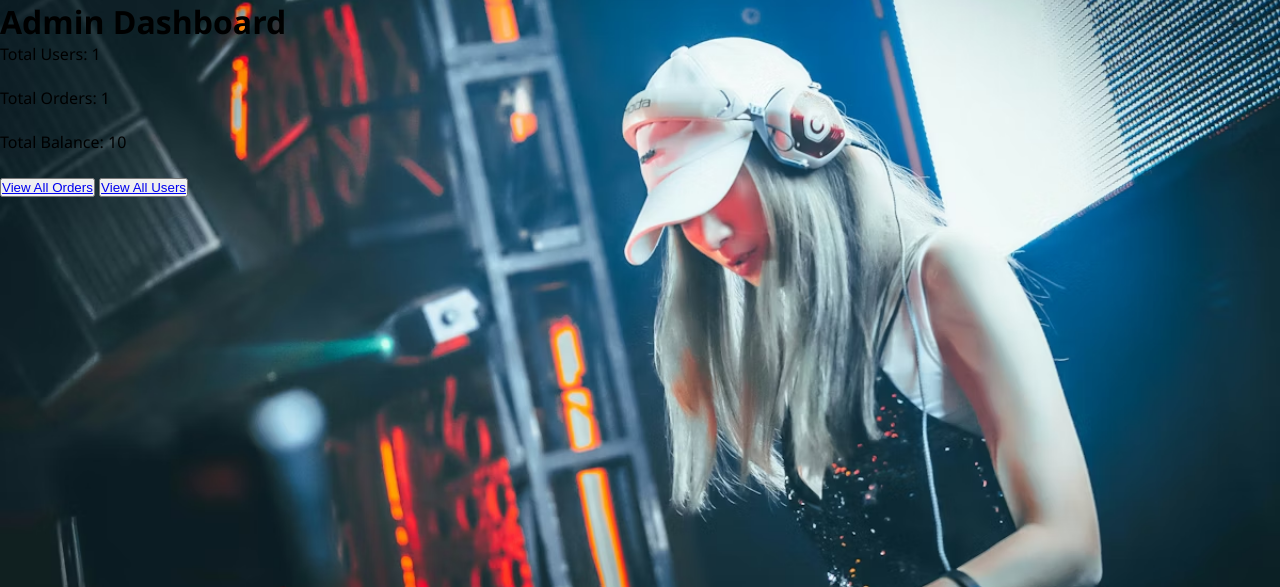
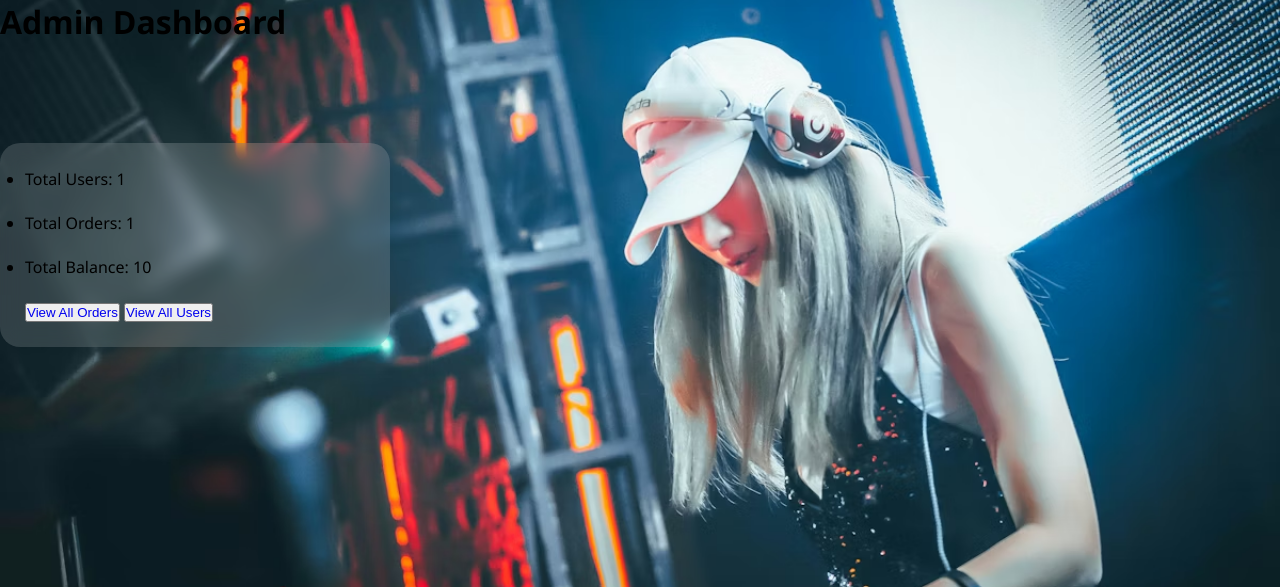
Before and after one commit to rajanyadav80092/deploy_practice, a Flask app: page /api/v1/admin-dashboard in a window 1280 px wide. Shown: the part 54-641 px from the top of the page. Run offline with Flask 3, Linux system fonts and the light colour scheme; the visitor is signed in with stand-in values (Sample User, id 1); tables that the repository leaves empty hold one stand-in row (values such as "Sample post"); some libraries are stand-ins or nearby versions.

Commit message:
static change

```diff
--- a/api/v1/orders.py
+++ b/api/v1/orders.py
@@ -289,7 +289,7 @@ def all_user():
         return redirect("/login")
     if session["user_role"]!="admin":
         return jsonify({"msg":"your are not visit this route sorry"})
-    user=User.query.limit(2).offset(0).all()
+    user=User.query.limit(10).offset(0).all()
     if not user:
         flash("empty file")
         return redirect("/signin")
--- a/static/css/style.css
+++ b/static/css/style.css
@@ -188,3 +188,7 @@ body{
     top:50%;
     left:40rem;
 }
+
+.divclass a{
+    text-decoration: none;
+}
--- a/templates/admin_dashboard.html
+++ b/templates/admin_dashboard.html
@@ -1,8 +1,8 @@
 {% extends 'base.html' %}
 {% block content %}
 
-<h1 class="classh1">Admin Dashboard</h1>
-<div class="divclass1">
+<h1 class="ivclass1">Admin Dashboard</h1>
+<div class="divclass">
 <ul>
 <li>Total Users: {{ total_users }}</li><br>
 <li>Total Orders: {{ total_orders }}</li><br>
```
